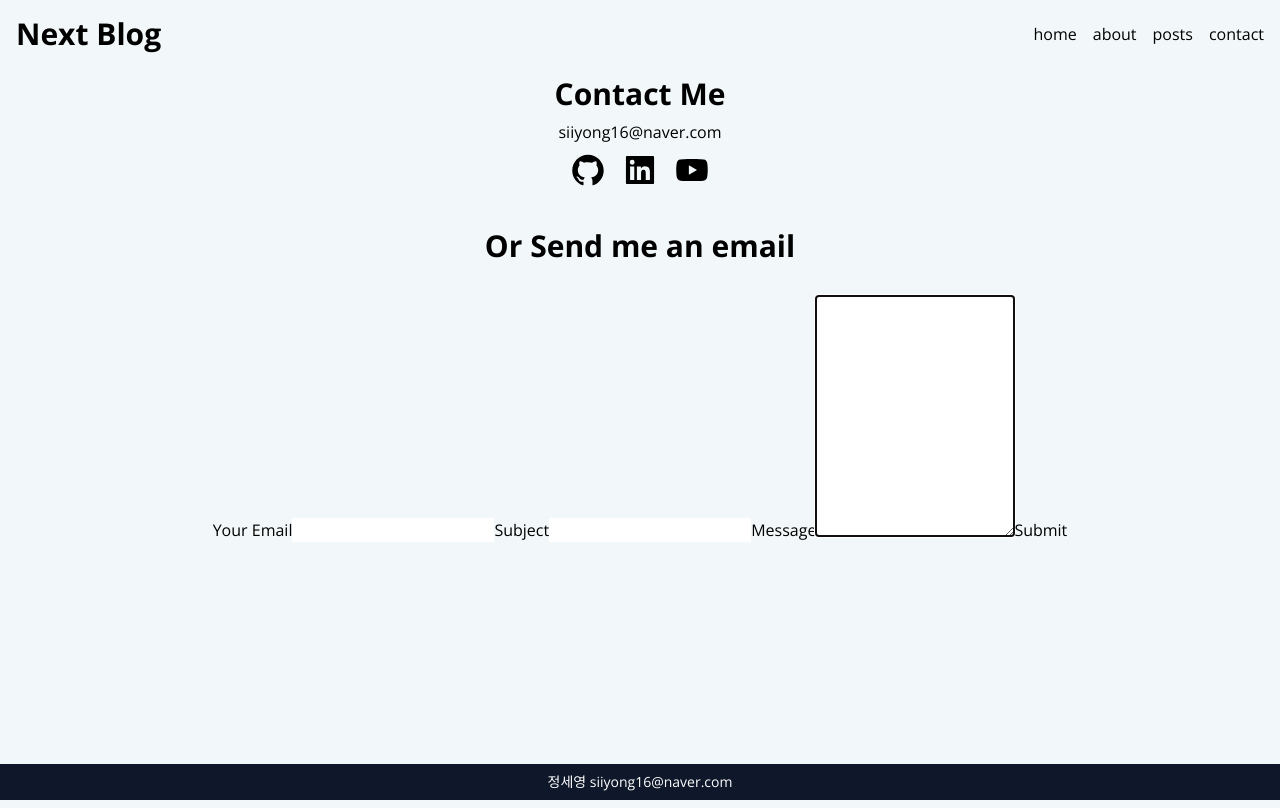
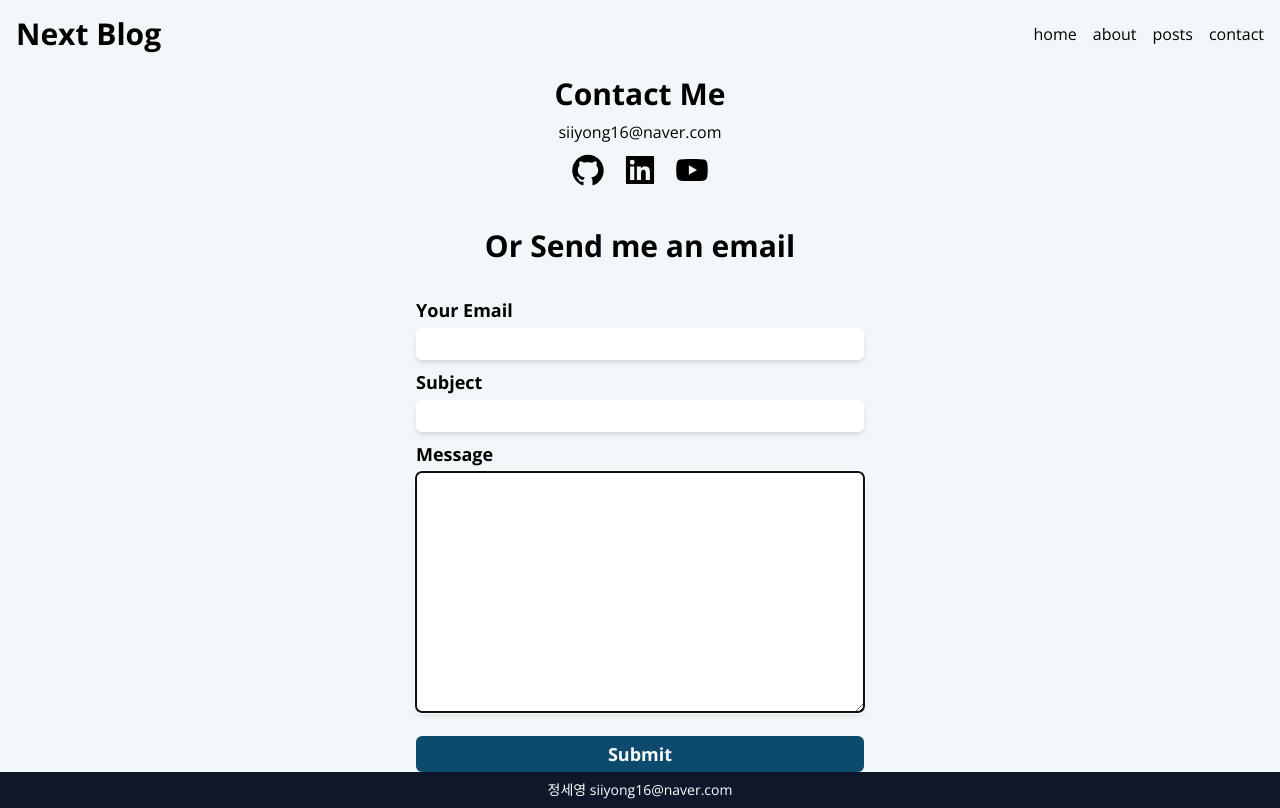
Before and after one commit to seyoung97/blog-nextjs, a Next.js app: page /contact in a window 1280 px wide. Built offline with nearby package versions, Linux system fonts and the light colour scheme.

Commit message:
UI: Email sending state banner

```diff
--- /dev/null
+++ b/src/components/Banner.tsx
@@ -0,0 +1,19 @@
+export type BannerData = {
+  message: string;
+  state: "success" | "error";
+};
+
+export default function Banner({
+  banner: { message, state },
+}: {
+  banner: BannerData;
+}) {
+  const isSucess = state === "success";
+  const icon = isSucess ? "✅" : "❌";
+
+  return (
+    <p
+      className={`p-2 ${isSucess ? "bg-green-300" : "bg-red-300"}`}
+    >{`${icon} ${message}`}</p>
+  );
+}
--- a/src/components/ContactForm.tsx
+++ b/src/components/ContactForm.tsx
@@ -1,5 +1,6 @@
 "use client";
 import { ChangeEvent, FormEvent, useState } from "react";
+import Banner, { BannerData } from "./Banner";
 
 type Form = {
   from: string;
@@ -14,6 +15,8 @@ export default function ContactForm() {
     message: "",
   });
 
+  const [banner, setBanner] = useState<BannerData | null>(null);
+
   const onChange = (e: ChangeEvent<HTMLInputElement | HTMLTextAreaElement>) => {
     const { name, value } = e.target;
     setForm((prev) => ({ ...prev, [name]: value }));
@@ -22,12 +25,19 @@ export default function ContactForm() {
   const onSubmit = (e: FormEvent<HTMLFormElement>) => {
     e.preventDefault();
     console.log("form", form);
+    setBanner({ message: "성공했습니다! 😄", state: "success" });
+    setTimeout(() => {
+      setBanner(null);
+    }, 3000);
   };
 
   return (
     <>
-      <form onSubmit={onSubmit}>
-        <label htmlFor="from">Your Email</label>
+      {banner && <Banner banner={banner} />}
+      <form onSubmit={onSubmit} className="w-full max-w-md flex flex-col">
+        <label htmlFor="from" className="text-lg font-bold mb-1">
+          Your Email
+        </label>
         <input
           type="email"
           id="from"
@@ -36,8 +46,11 @@ export default function ContactForm() {
           autoFocus
           value={form.from}
           onChange={onChange}
+          className="py-1 mb-2 shadow-md rounded-md"
         />
-        <label htmlFor="subject">Subject</label>
+        <label htmlFor="subject" className="text-lg font-bold mb-1">
+          Subject
+        </label>
         <input
           type="text"
           id="subject"
@@ -46,8 +59,11 @@ export default function ContactForm() {
           autoFocus
           value={form.subject}
           onChange={onChange}
+          className="py-1 mb-2 shadow-md rounded-md"
         />
-        <label htmlFor="message">Message</label>
+        <label htmlFor="message" className="text-lg font-bold mb-1">
+          Message
+        </label>
         <textarea
           rows={10}
           id="message"
@@ -56,8 +72,11 @@ export default function ContactForm() {
           autoFocus
           value={form.message}
           onChange={onChange}
+          className=" mb-2 shadow-md rounded-md"
         />
-        <button>Submit</button>
+        <button className="mt-4 py-1 bg-sky-900 text-neutral-50	text-lg font-bold rounded-md hover:bg-sky-500">
+          Submit
+        </button>
       </form>
     </>
   );
```
